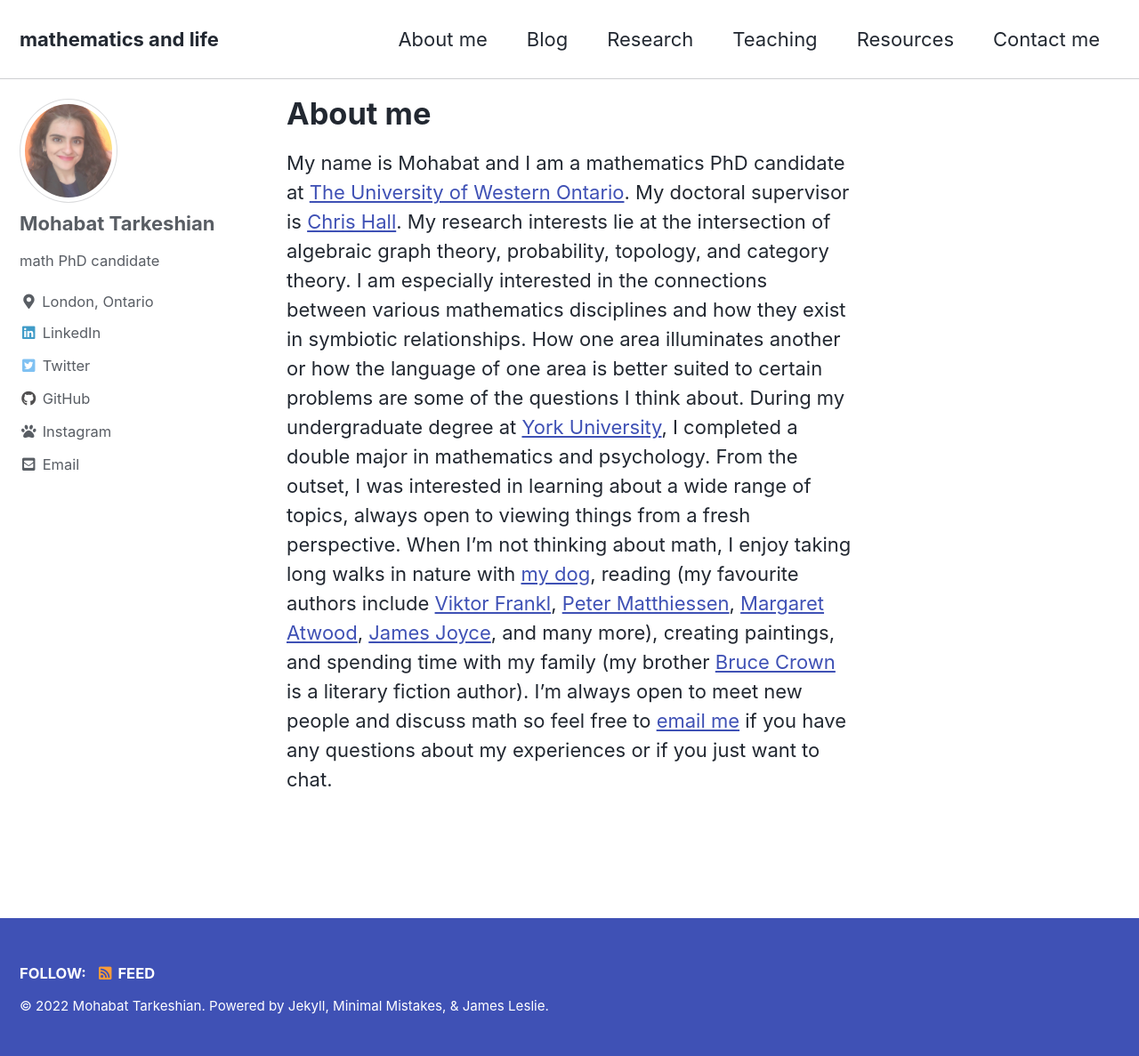
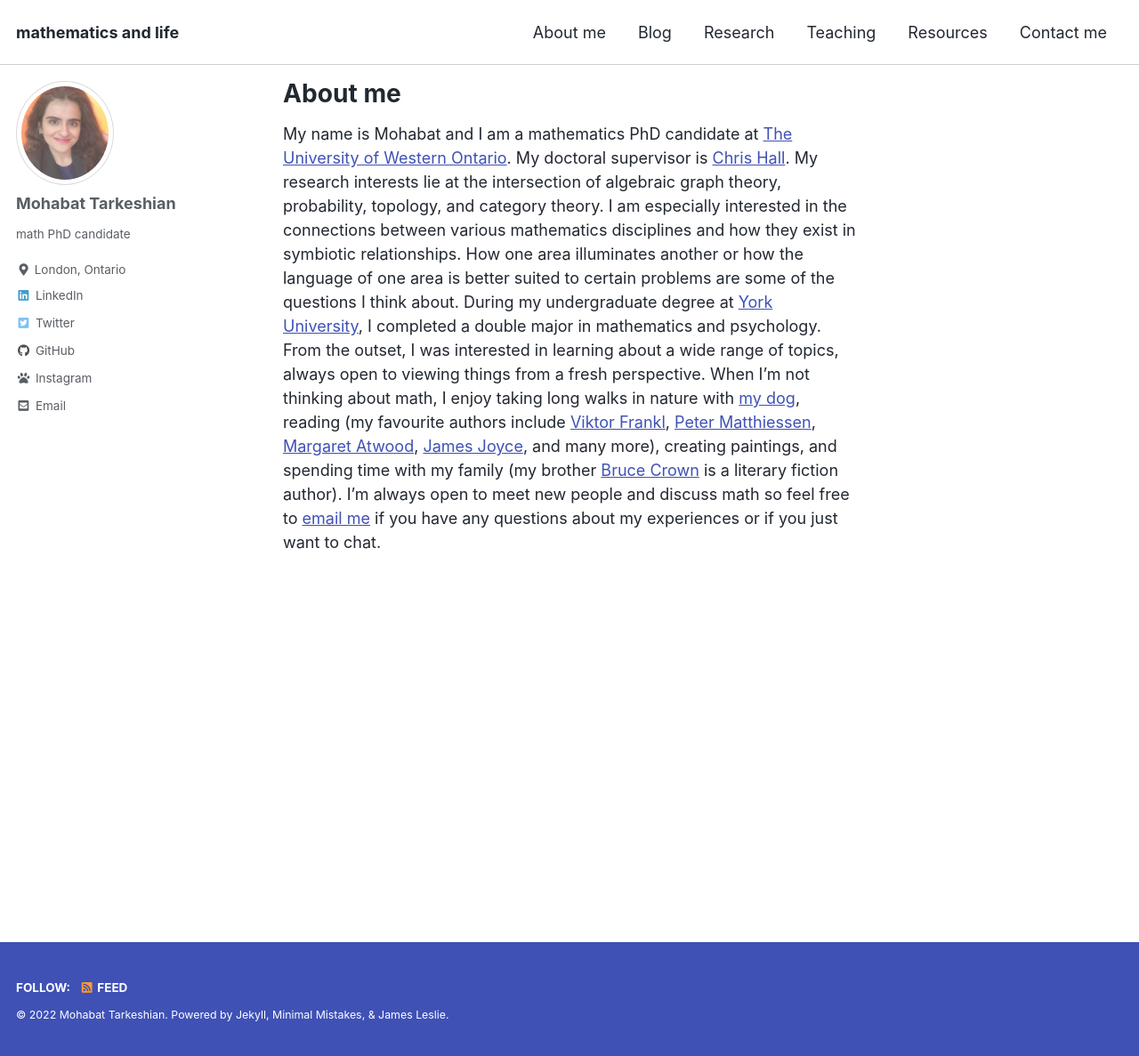
Before and after one commit to mohabatt/mohabatt.github.io, a Jekyll site: the page built from index.md, in a window 1280 px wide and 1187 px high. Shown: the whole window at 89% size. Built offline with Jekyll 4.4.1, drawn with Linux system fonts in a browser that asks for light colours; cached includes are drawn as plain includes.

Commit message:
fixed font size

```diff
--- a/_sass/minimal-mistakes/_variables.scss
+++ b/_sass/minimal-mistakes/_variables.scss
@@ -34,7 +34,7 @@ $header-font-family: $sans-serif !default;
 $caption-font-family: $serif !default;
 
 /* type scale */
-$type-size-1: 1em !default; // ~39.056px
+$type-size-1: 12em !default; // ~39.056px
 $type-size-2: 1.953em !default; // ~31.248px
 $type-size-3: 1.563em !default; // ~25.008px
 $type-size-4: 1.25em !default; // ~20px
--- a/assets/css/main.scss
+++ b/assets/css/main.scss
@@ -6,3 +6,19 @@
 
 @import "minimal-mistakes/skins/{{ site.minimal_mistakes_skin | default: 'default' }}"; // skin
 @import "minimal-mistakes"; // main partials
+
+html {
+  font-size: 16px; // change to whatever
+
+  @include breakpoint($medium) {
+    font-size: 18px; // change to whatever
+  }
+
+  // @include breakpoint($large) {
+  //   font-size: 20px; // change to whatever
+  // }
+
+  // @include breakpoint($x-large) {
+  //   font-size: 22px; // change to whatever
+  // }
+}
```
Also changed, not shown: _posts/2021-12-20-my-organizational-workflow.md (+0 -2 lines).
